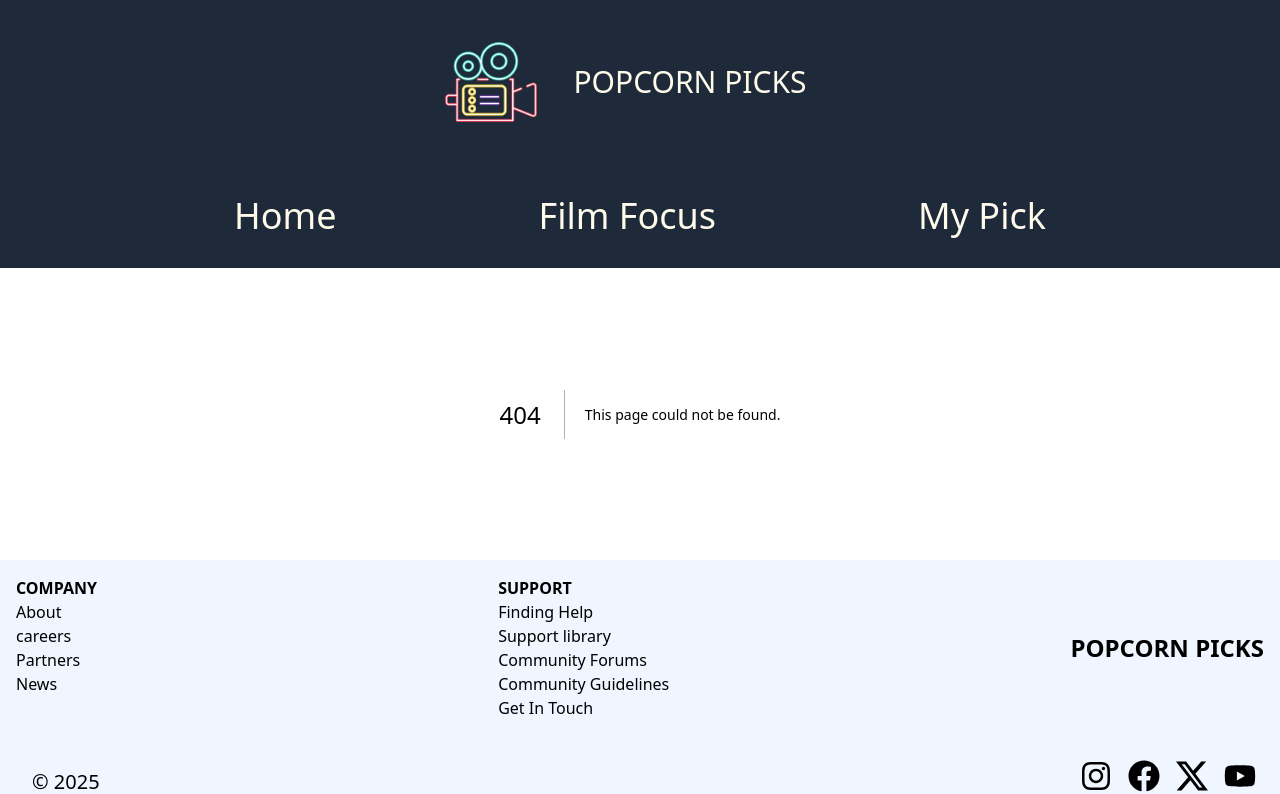
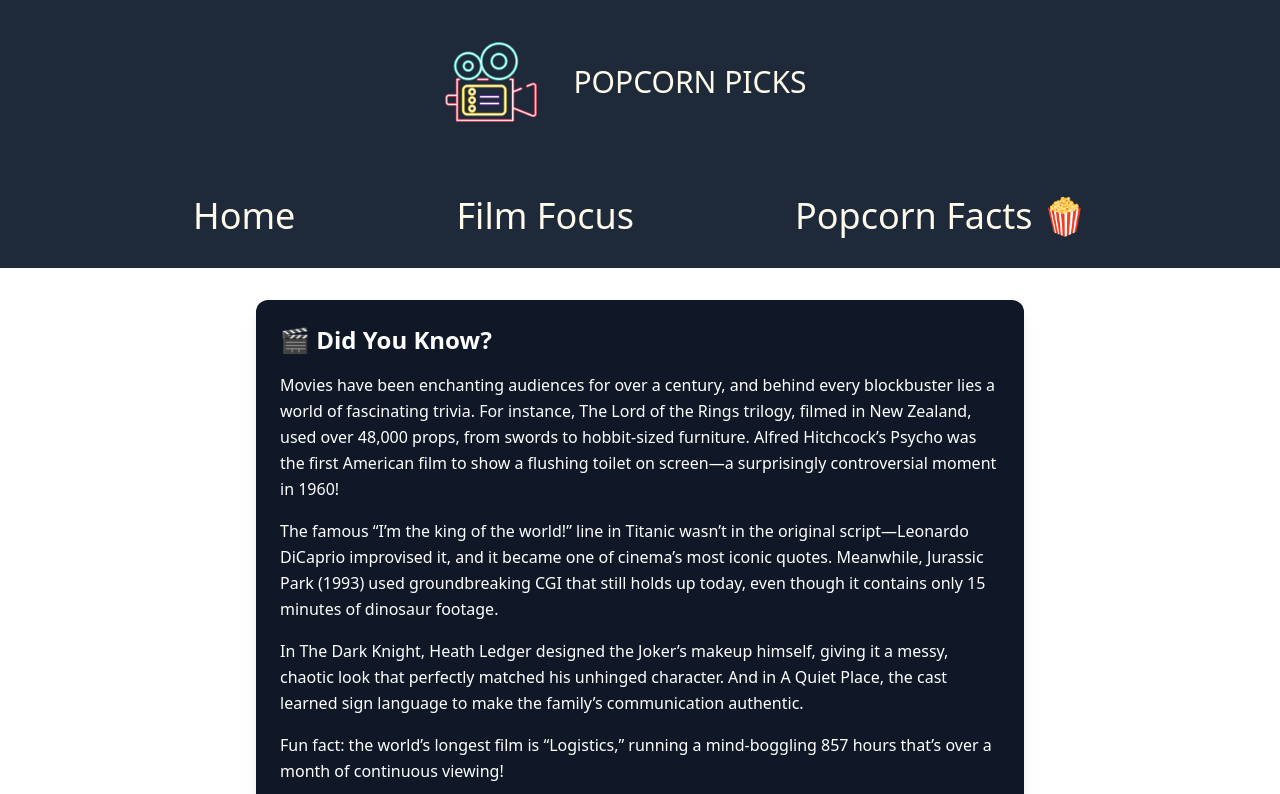
Before and after one commit to Svpriyaa2808/moviesite, a Next.js app: page /popcornfacts in a window 1280 px wide. Before the commit this address had no page. Shown: the top 794 px of the page. Built offline with nearby package versions, Linux system fonts and the light colour scheme.

Commit message:
adding popcorn facts page

```diff
--- a/src/app/components/Navigation/index.tsx
+++ b/src/app/components/Navigation/index.tsx
@@ -5,7 +5,7 @@ const Navigation = () => {
         <nav className="flex bg-gray-800 justify-evenly text-amber-50 text-4xl p-8">
             <Link href="/">Home</Link>
             <Link href="/movie">Film Focus</Link>
-            <Link href="/favourites">My Pick</Link>
+            <Link href="/popcornfacts">Popcorn Facts 🍿</Link>
         </nav>
     )
 }
--- a/src/app/favourites/page.tsx
+++ /dev/null
@@ -1,11 +0,0 @@
-const Favourites = () => {
-
-
-    return (
-        <>
-            <h4>Favourites</h4>
-        </>
-    )
-}
-
-export default Favourites
--- a/src/app/movie/page.tsx
+++ b/src/app/movie/page.tsx
@@ -3,7 +3,7 @@ import { useEffect, useState } from "react"
 import MovieDescription from "../components/Movie/MovieDescription"
 import { FilterByGenre, filteredGenres, moviedata } from "../data/movieData"
 import { movieDataType } from "../utils/types"
-import Favourites from "../favourites/page"
+import Favourites from "../popcornfacts/page"
 import { FavArrayList } from "@/app/data/movieData"
 
 const Movie = () => {
--- a/src/app/page.tsx
+++ b/src/app/page.tsx
@@ -1,7 +1,7 @@
 export default function Home() {
   return (
     <>
-    <div className="bg-gray-800">
+    <div className="">
      <main className="max-w-4xl mx-auto p-6 text-center grow">
       <section className="bg-gray-800 text-amber-50 p-8 rounded-2xl shadow-lg">
         <h2 className="text-4xl font-bold mb-4 text-amber-300">Welcome to Popcorn Picks</h2>
--- /dev/null
+++ b/src/app/popcornfacts/page.tsx
@@ -0,0 +1,18 @@
+const PopcornFacts = () => {
+
+
+    return (
+        <>
+            <div className="bg-gray-900 text-white p-6 rounded-xl max-w-3xl mx-auto my-8 shadow-lg leading-relaxed grow">
+                <h2 className="text-2xl font-bold mb-4">🎬 Did You Know?</h2>
+                <p className="mb-4">Movies have been enchanting audiences for over a century, and behind every blockbuster lies a world of fascinating trivia. For instance, The Lord of the Rings trilogy, filmed in New Zealand, used over 48,000 props, from swords to hobbit-sized furniture. Alfred Hitchcock’s Psycho was the first American film to show a flushing toilet on screen—a surprisingly controversial moment in 1960!</p>
+                <p className="mb-4">The famous “I’m the king of the world!” line in Titanic wasn’t in the original script—Leonardo DiCaprio improvised it, and it became one of cinema’s most iconic quotes. Meanwhile, Jurassic Park (1993) used groundbreaking CGI that still holds up today, even though it contains only 15 minutes of dinosaur footage.</p>
+                <p className="mb-4">In The Dark Knight, Heath Ledger designed the Joker’s makeup himself, giving it a messy, chaotic look that perfectly matched his unhinged character. And in A Quiet Place, the cast learned sign language to make the family’s communication authentic.</p>
+                <p>Fun fact: the world’s longest film is “Logistics,” running a mind-boggling 857 hours that’s over a month of continuous viewing!</p>
+            </div>
+
+        </>
+    )
+}
+
+export default PopcornFacts
```
